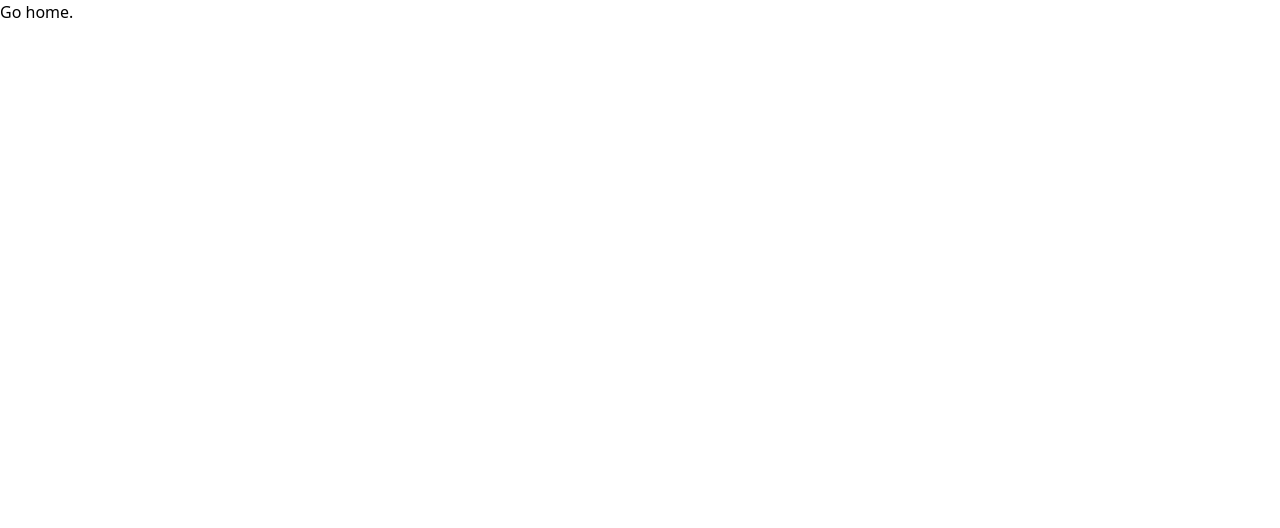
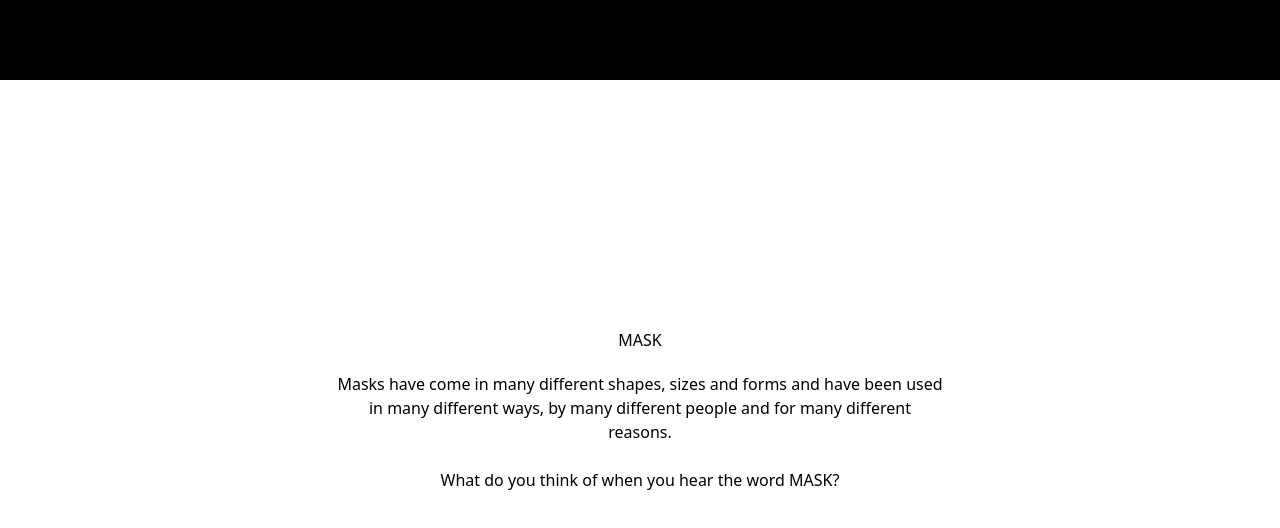
Before and after one commit to jeffvanderheijden/portfolio-complete, a Gatsby site: page /mask in a window 1280 px wide. Before the commit this address had no page. Built offline with nearby package versions, Linux system fonts and the light colour scheme; Gatsby itself is replaced by a stand-in of ours.

Commit message:
Added mask page

```diff
--- a/src/components/Projects/ProjectsCarousel.jsx
+++ b/src/components/Projects/ProjectsCarousel.jsx
@@ -9,6 +9,7 @@ import "slick-carousel/slick/slick-theme.css"
 
 import wthShirt from './wth-shirt.png'
 import safsecMockup from './safsec-mockup.png'
+import maskMockup from './mask-mockup.png'
 
 const ProjectsCarousel = () => {
     const projectsSlider = useRef();
@@ -83,13 +84,13 @@ const ProjectsCarousel = () => {
                                 />
                             </Link>
                             <Link
-                                to="/projects"
+                                to="/mask"
                                 onMouseEnter={() => cursorChangeHandler("view")}
                                 onMouseLeave={() => cursorChangeHandler("")}
                             >
                                 <img
-                                    src={wthShirt}
-                                    alt={"Project 3"}
+                                    src={maskMockup}
+                                    alt={"Mask - WDKA Assignment"}
                                 />
                             </Link>
                             <Link
--- /dev/null
+++ b/src/pages/mask.jsx
@@ -0,0 +1,41 @@
+import React from "react"
+import { MouseContext } from './../helpers/context/mouseContext'
+
+const SafSec = () => {
+  return (
+    <main>
+      <MouseContext.Consumer>
+        {({ cursorChangeHandler }) => (
+          <div
+            onMouseEnter={() => cursorChangeHandler("")}
+            onMouseLeave={() => cursorChangeHandler("")}
+          >
+            <div className="fixed w-full bg-black h-[80px]" />
+            <div className="container m-auto">
+              {/* First screen */}
+              <div className="h-screen w-full flex items-center justify-center">
+                <div className="sm:w-full md:w-1/2 text-center">
+                  {/* <img className="m-auto" src={safsec1} alt="SafSec" /> */}
+                  <h1 className="mb-[20px] pt-[20px]">
+                    MASK
+                  </h1>
+                  <p>
+                    Masks have come in many different shapes, sizes and forms and
+                    have been used in many different ways, by
+                    many different people and for many different reasons.
+                    <br /><br />
+                    What do you think of when you hear the word MASK?
+                  </p>
+                </div>
+              </div>
+            </div>
+          </div>
+        )}
+      </MouseContext.Consumer>
+    </main>
+  )
+}
+
+export default SafSec
+
+export const Head = () => <title>MASK - WDKA Assignment</title>
```
Also changed, not shown: 1 other file.
